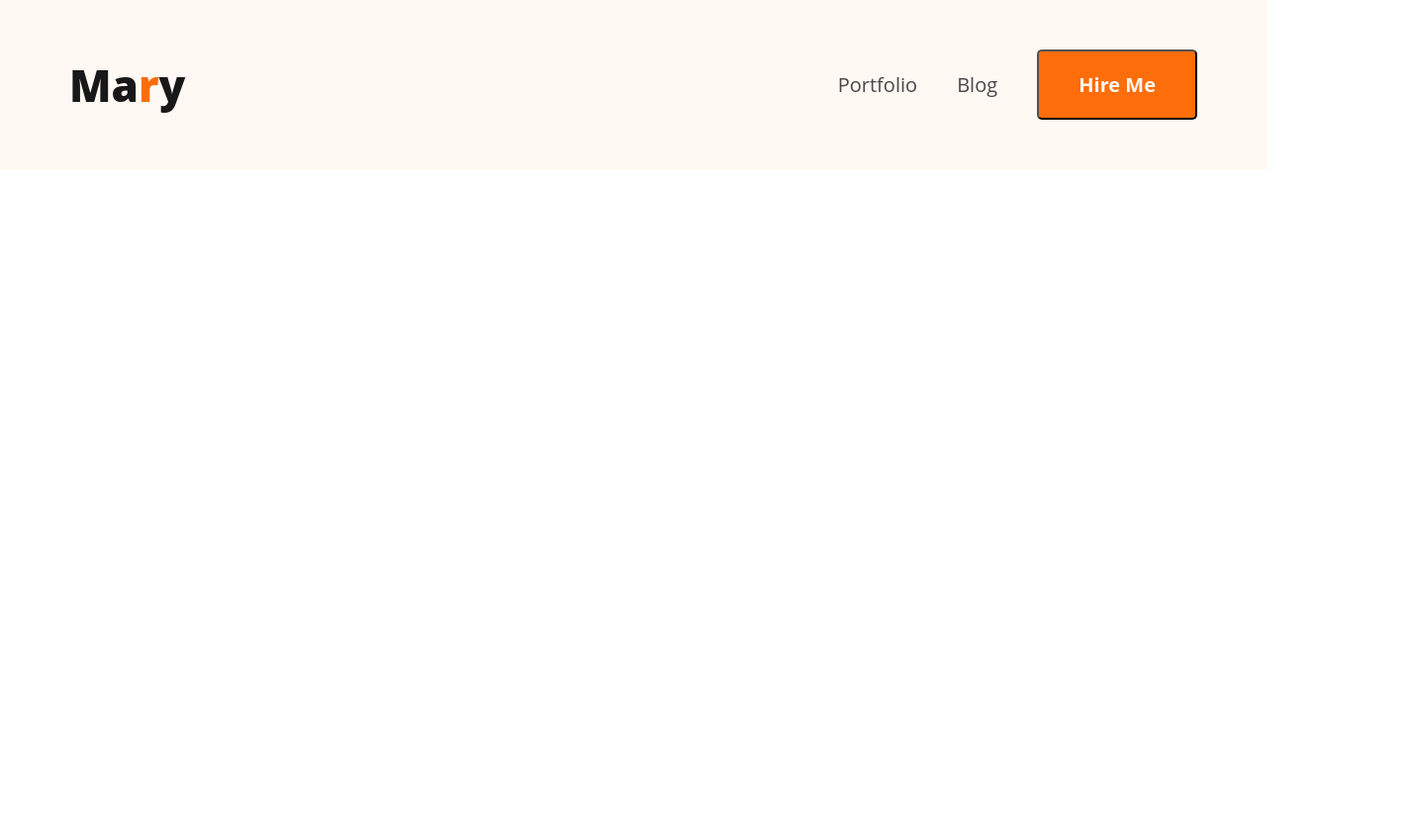
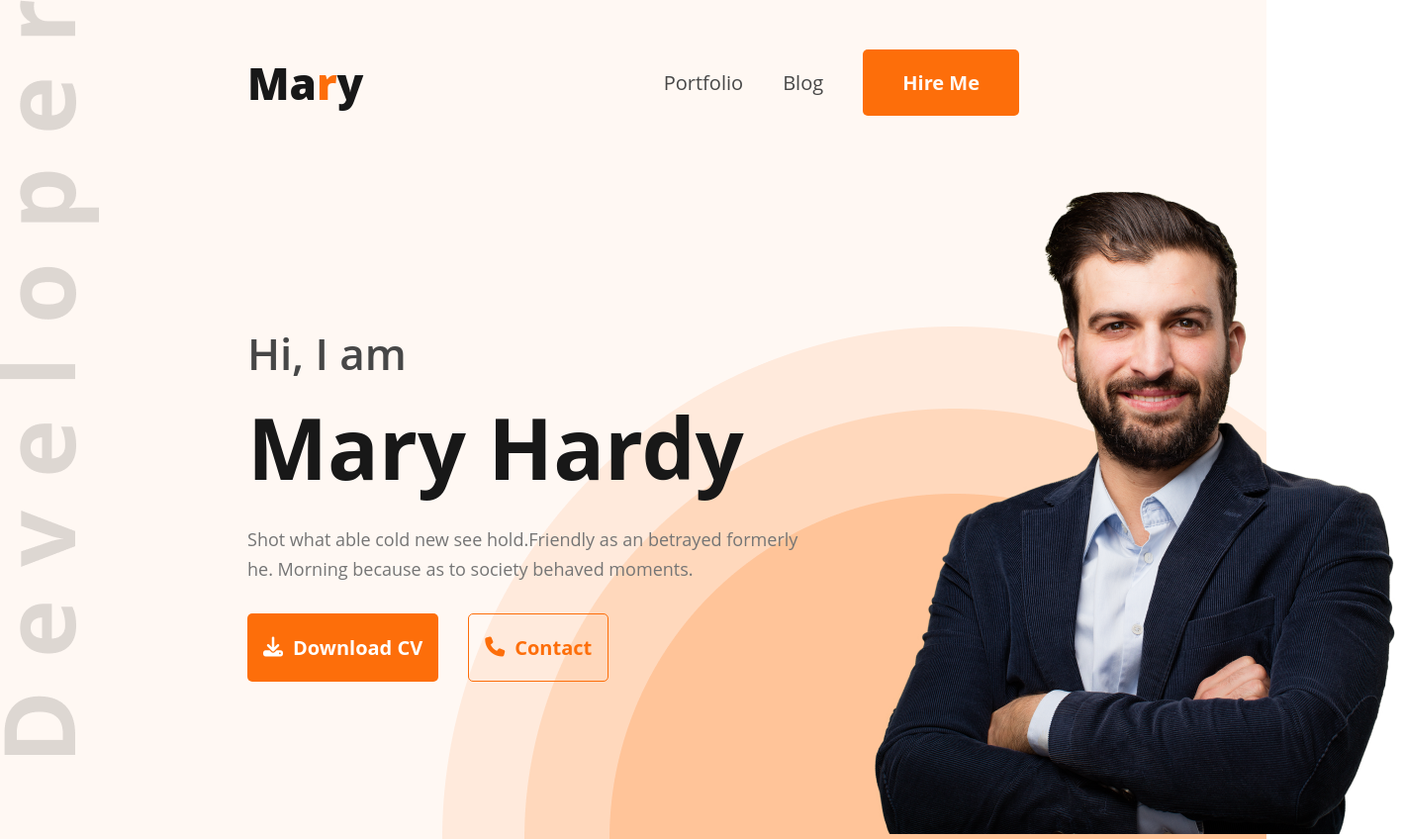
Before and after one commit to tonmoy-thedeveloper/mary-hardy-portfolio, a plain HTML site: page index.html in a window 1280 px wide. Shown: the whole page at 99% size, 1419 px wide, since content can reach past the window. Before the commit the page ends 800 px from the top, so only its background shows below. Drawn offline with Linux system fonts and the light colour scheme.

Commit message:
Icon: font awesomr added, Feat: Banner section or hero section added

```diff
--- a/index.html
+++ b/index.html
@@ -6,10 +6,14 @@
     <title>Mari Hardy Portfolio landing page</title>
     <link rel="stylesheet" href="./styles/style.css" />
     <link rel="shortcut icon" href="./images/hardy.png" type="image/x-icon" />
+    <script
+      src="https://kit.fontawesome.com/16daa4f40d.js"
+      crossorigin="anonymous"
+    ></script>
   </head>
   <body>
     <header>
-      <nav class="container">
+      <nav class="">
         <a href="index.html" class="logo">ma<span>r</span>y</a>
         <div class="nav-links">
           <a href="#">portfolio</a>
@@ -17,6 +21,24 @@
           <button>hire me</button>
         </div>
       </nav>
+
+      <section id="hero-area">
+        <div class="hero-content">
+          <h2>Hi, I am</h2>
+          <h1>Mary Hardy</h1>
+          <p>
+            Shot what able cold new see hold.Friendly as an betrayed formerly
+            he. Morning because as to society behaved moments.
+          </p>
+          <div class="btn-container">
+            <button class="btn-primary"><i class="fa-solid fa-download"></i> Download CV</button>
+            <button class="btn-outline"><i class="fa-solid fa-phone"></i> Contact</button>
+          </div>
+        </div>
+        <div class="hero-img">
+          <img src="./images/hardy.png" alt="Image of Mary Hardy" />
+        </div>
+      </section>
     </header>
     <main></main>
     <footer></footer>
--- a/styles/style.css
+++ b/styles/style.css
@@ -22,8 +22,29 @@ body {
   width: 90%;
   margin: 0 auto;
 }
+.btn-primary, .btn-outline {
+  padding: 20px 16px;
+  border-radius: 5px;
+  background: #fd6e0a;
+  font-size: 20px;
+  font-weight: 700;
+  color: #fff;
+  border: none;
+  cursor: pointer;
+  display: flex;
+  align-items: center;
+  gap: 10px;
+}
+.btn-outline{
+  background-color: transparent;
+  border: 1px solid #FD6E0A;
+  color: #FD6E0A;
+}
 header {
-  background-color: #fff8f3;
+  background: url(../images/developer.png), url(../images/header_bg.png),
+    #fff8f3;
+  background-repeat: no-repeat;
+  background-position: top left, bottom right;
 }
 /* Navbar style start from here */
 nav {
@@ -31,6 +52,7 @@ nav {
   align-items: center;
   justify-content: space-between;
   padding: 50px 0;
+  margin: 0 250px;
 }
 .logo {
   font-size: 44px;
@@ -62,4 +84,37 @@ nav {
   padding: 20px 40px;
   text-transform: capitalize;
   cursor: pointer;
+  border: none;
 }
+
+/* Hero section styles start from here */
+#hero-area {
+  display: flex;
+  justify-content: space-between;
+  align-items: center;
+  margin: 0 60px 0 250px;
+}
+.hero-content h2 {
+  color: #474747;
+  font-size: 44px;
+  font-weight: 600;
+  margin-bottom: 6px;
+}
+.hero-content h1 {
+  color: #181818;
+  font-size: 86px;
+  font-weight: 700;
+  margin-bottom: 20px;
+}
+.hero-content p {
+  width: 585px;
+  color: #757575;
+  font-size: 18px;
+  font-weight: 400;
+  line-height: 30px;
+  margin-bottom: 30px;
+}
+.btn-container{
+  display: flex;
+  gap: 30px;
+}
```
